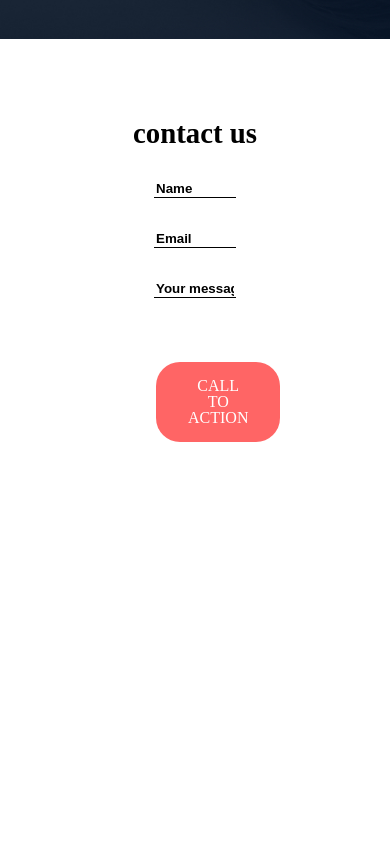
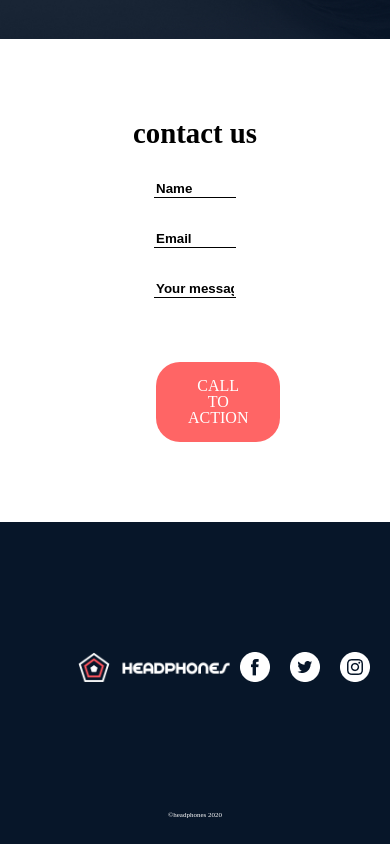
Before and after one commit to Ahmedg1024/alx_html_css, a plain HTML site: page headphones/0-index.html in a window 390 px wide. Shown: the part 2366-3210 px from the top of the page. Before the commit the page ends 2888 px from the top, so only its background shows below. Drawn offline with Linux system fonts and the light colour scheme.

```diff
--- a/headphones/0-index.html
+++ b/headphones/0-index.html
@@ -27,6 +27,7 @@
                 ea commodo consequat.Duis aute irure dolor in reprehenderit in voluptate velit esse cillum dolore eu fugiat nulla pariatur.</p>
         </section>
     </header>
+
     <main>
         <div class="what_we_do">
             <h2>what we do...</h2>
@@ -95,7 +96,14 @@
             </form>
     </section>
     <footer>
+        <div id="social_icons">
+            <img src="images/logo_headphones.png" alt="logo">
+            <img id="facebook" src="images/Facebook_White.png" alt="Facebook_icon">
+            <img id="twitter" src="images/Twitter_White.png" alt="Twitter_icon">
+            <img id="insta" src="images/Instagram_White.png" alt="Instagram_icon">
+        </div>
+        <p>&COPY;headphones 2020</p>
+    </footer>
 
-    </footer>
 </body>
 </html>
--- a/headphones/0-styles.css
+++ b/headphones/0-styles.css
@@ -68,6 +68,18 @@ nav img{
     text-align: center;
     margin-bottom: 4rem;
     margin-top: 2rem;
+}
+nav>a:hover{
+    color: #FF6565;
+}
+nav>a:active{
+    color: #FF6565;
+}
+.leading_sec>a:hover{
+    opacity: 0.9;
+}
+.leading_sec>a:active{
+    opacity: 0.9;
 }
 
 /*main content (what we do section) */
@@ -192,21 +204,6 @@ nav img{
     margin: auto;
     width: 20%;
 }
-/*
-.name_entered{
-    display: flex;
-    margin-bottom: 2rem;
-}
-.email_entered{
-    display: flex;
-    margin-bottom: 2rem;
-}
-.message_entered{
-    display: flex;
-    margin-bottom: 2rem;
-    color: black;
-}
-*/
 #name{
     width: 100%;
     border-bottom: 0.5px solid black;
@@ -252,3 +249,44 @@ nav img{
     color: black;
     opacity: 1.0;
 }
+
+footer{
+    background-color: #071629;
+    justify-content: center;
+}
+
+#social_icons{
+    width: 60%;
+    display: flex;
+    justify-items: center;
+    margin-left: auto;
+    margin-right: auto;
+    padding-top: 120px;
+    align-items: center;
+    margin-bottom: 120px;
+}
+footer img{
+    height: 30px;
+}
+#facebook {
+    margin-left: auto;
+    width: 30px;
+    height: 30px;
+    padding: 10px;
+
+}
+#twitter, #insta {
+    height: 30px;
+    width: 30px;
+    padding: 10px;
+}
+footer p{
+    text-align: center;
+    color: #fff;
+    font-size: 1.8vmin;
+    padding-bottom: 25px;
+}
+
+@media only screen and (max-width: 480px){
+
+}
```
Also changed, not shown: headphones/images/Facebook_White.png (added), headphones/images/Instagram_White.png (added), headphones/images/Twitter_White.png (added).
